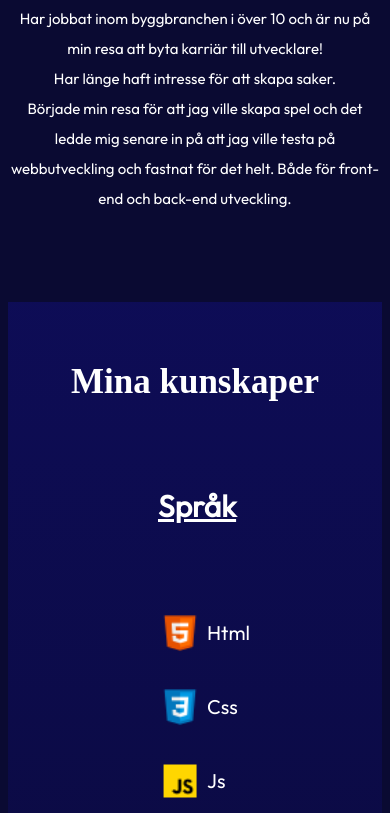
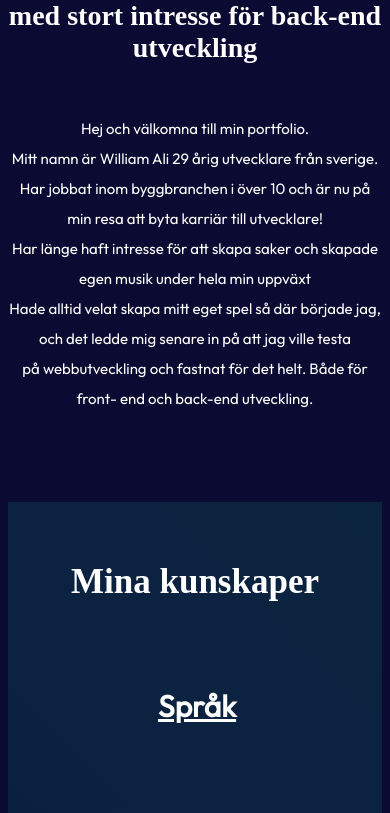
Before and after one commit to prodigystudios/MainPortfolio, a Vue app: page / in a window 390 px wide. Shown: the part 628-1441 px from the top of the page. Built offline with nearby package versions, Linux system fonts and the light colour scheme; a web font is replaced by a local one.

Commit message:
Changed visuals on knowledge section, Added some text to hero section

```diff
--- a/src/components/HeroSection.vue
+++ b/src/components/HeroSection.vue
@@ -1,14 +1,13 @@
 <template>
     <div ref="heroRef" class="hero-container">
         <transition name="leftSlide">
-            <h1 v-if="showHeader">Blivande front-end utvecklare med stort intresse för back-end utveckling
+            <h1 v-if="showHeader">Blivande Front-End utvecklare med stort intresse för back-end utveckling
                 <p>Hej och välkomna till min portfolio. <br />
                     Mitt namn är William Ali 29 årig utvecklare från sverige.<br />
                     Har jobbat inom byggbranchen i över 10 och är nu på min resa att byta karriär till utvecklare!<br />
-                    Har länge haft intresse för att skapa saker.<br />
-                    Började min resa för att jag ville skapa spel och det ledde mig senare in på att jag ville testa
-                    på<br />
-                    webbutveckling och fastnat för det helt. Både för front- end och back-end utveckling.</p>
+                    Har länge haft intresse för att skapa saker och skapade egen musik under hela min uppväxt<br />
+                    Hade alltid velat skapa mitt eget spel så där började jag, och det ledde mig senare in på att jag ville testa<br />
+                    på webbutveckling och fastnat för det helt. Både för front- end och back-end utveckling.</p>
             </h1>
         </transition>
         <transition name="rightSlide">
@@ -108,7 +107,7 @@ export default {
     margin-top: 50px;
     font-size: 20px;
     font-weight: 400;
-    line-height: 30px;
+    line-height: 35px;
 }
 
 .img
@@ -182,6 +181,7 @@ export default {
     .hero-container
     {
         display: flex;
+        height:1000px;
         align-items: center;
         flex-direction: column-reverse;
         margin-left: 0;
@@ -192,6 +192,7 @@ export default {
 
     .hero-container h1
     {
+        margin-top:20px;
         font-size: 28px;
         width: 100%;
         text-align: center;
@@ -208,7 +209,7 @@ export default {
 
     .img
     {
-        margin-top: 80px;
+        margin-bottom: 50px;
         width: 300px;
         height: 300px;
         border-radius: 300px;
--- a/src/components/KnowledgeSection.vue
+++ b/src/components/KnowledgeSection.vue
@@ -76,11 +76,10 @@ export default {
 .container
 {
     width: 100%;
-    height: 100%;
-    background: linear-gradient(180deg, rgba(19, 16, 140, 0.4) 0%, rgba(5, 5, 31, 0.4) 100%);
-    margin-bottom: 150px;
+    height: 800px;
+    background: linear-gradient(45deg, #0c224467, #06375356, #0c465c63,#0f8f7131);
+    padding-top:200px;
 }
-
 .container h1
 {
     padding-top: 60px;
@@ -132,6 +131,9 @@ export default {
     .container
     {
         margin-bottom: 5px;
+        height:100%;
+        padding-top:0px;
     }
+
 }
 </style>
--- a/src/views/HomeView.vue
+++ b/src/views/HomeView.vue
@@ -176,7 +176,6 @@ section
 {
   scroll-margin-top: 220px;
 }
-
 .contact-section
 {
   scroll-margin-top: 300px;
```
